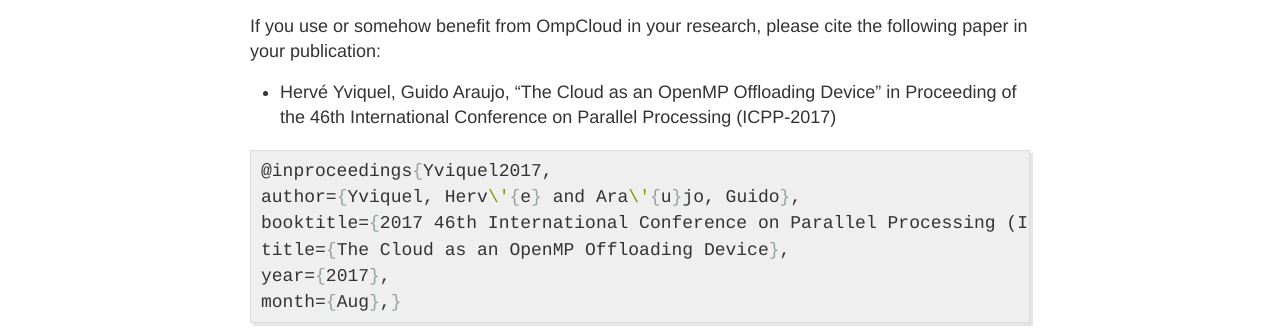
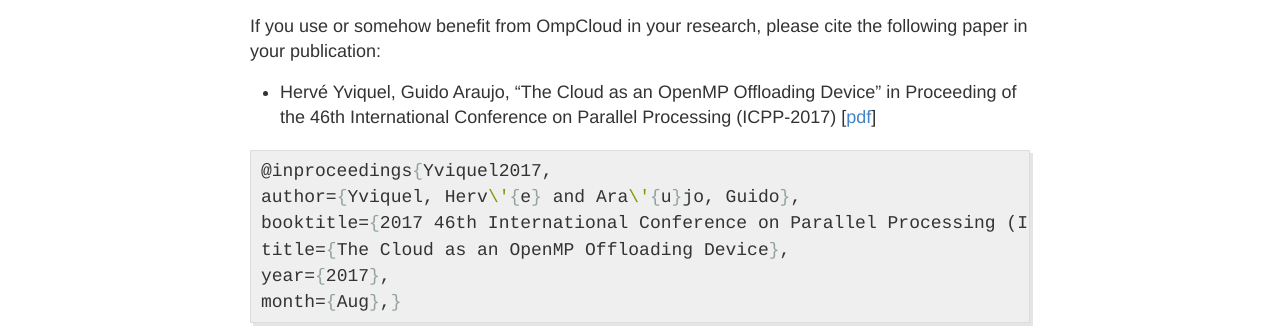
Before and after one commit to ompcloud/ompcloud.github.io, a Jekyll site: the page built from publications.md, in a window 1280 px wide. Shown: the part 253-581 px from the top of the page. Built offline with Jekyll 4.4.1, drawn with Linux system fonts in a browser that asks for light colours.

Commit message:
Add link to the pdf of the paper

```diff
--- a/publications.md
+++ b/publications.md
@@ -8,7 +8,7 @@ Publications (research papers, thesis) about or using OmpCloud are listed here.
 
 If you use or somehow benefit from OmpCloud in your research, please cite the following paper in your publication:
 
-  - Hervé Yviquel, Guido Araujo, "The Cloud as an OpenMP Offloading Device" in Proceeding of the 46th International Conference on Parallel Processing (ICPP-2017)
+  - Hervé Yviquel, Guido Araujo, "The Cloud as an OpenMP Offloading Device" in Proceeding of the 46th International Conference on Parallel Processing (ICPP-2017) [[pdf](https://hal.archives-ouvertes.fr/hal-01576973)]
 
 {% highlight TeX %}
 @inproceedings{Yviquel2017,
```
